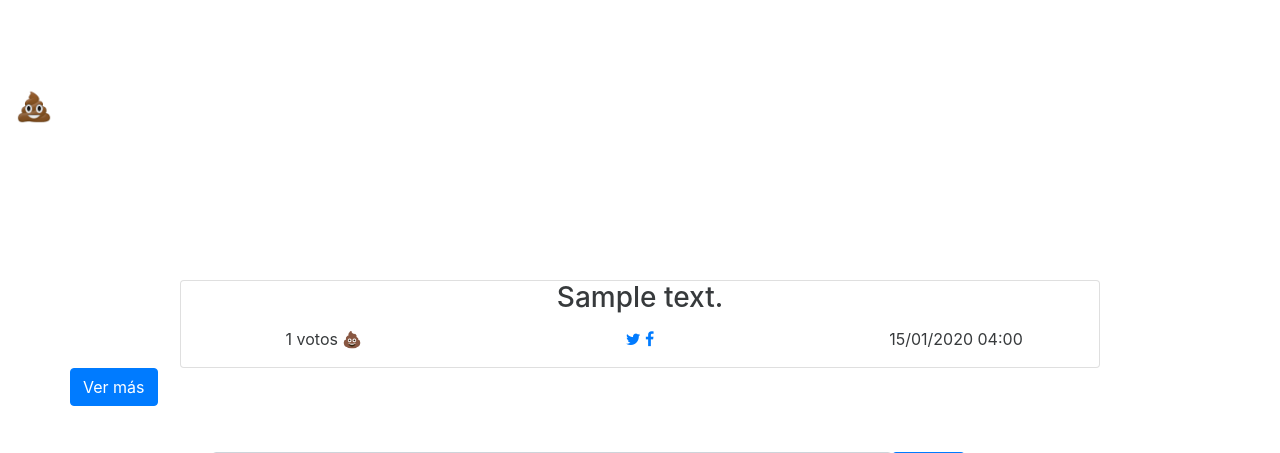
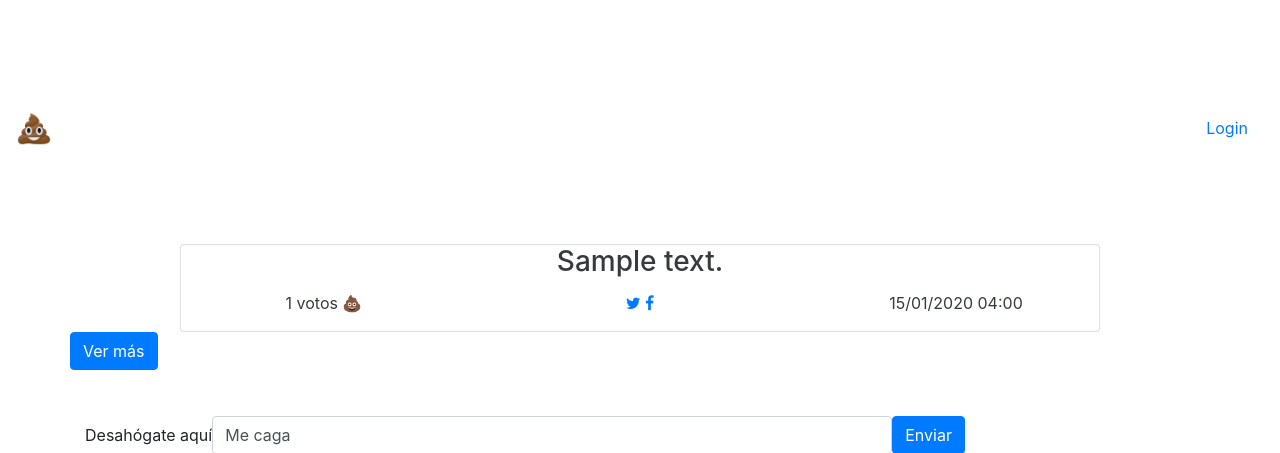
Before and after one commit to gabrielsaldana/sqmc, a Django app: page /1/ in a window 1280 px wide. Shown: the top 453 px of the page. Run offline with Django 3.2, Linux system fonts and the light colour scheme; tables that the repository leaves empty hold one stand-in row (values such as "Sample post"); some libraries are stand-ins or nearby versions.

Commit message:
Adds nav login links, fixes namespace urls

```diff
--- a/sabesqmc/templates/base.html
+++ b/sabesqmc/templates/base.html
@@ -15,15 +15,31 @@
     </head>
     <body style="padding-top: 5em;" class="bg-inverse">
       <nav class="navbar navbar-fixed-top navbar-dark">
+        <a class="navbar-brand" href="/" style="padding:0; margin-top: 0; margin-bottom: 0;"><img height="36px" src="{% static 'imgs/poop.png' %}"></a>
         <ul class="nav navbar-nav">
-          <a class="navbar-brand" href="/" style="padding:0; margin-top: 0; margin-bottom: 0;"><img height="36px" src="{% static 'imgs/poop.png' %}"></a>
                 <li class="nav-item">
-                    <a class="nav-link" href="{% url 'latest' %}">Ver las más recientes</a>
+                    <a class="nav-link" href="{% url 'quotes:latest' %}">Ver las más recientes</a>
                 </li>
                 <li class="nav-item">
-                    <a class="nav-link" href="{% url 'top' %}">Ver las más votadas</a>
+                    <a class="nav-link" href="{% url 'quotes:top' %}">Ver las más votadas</a>
                 </li>
-            </ul>
+        </ul>
+          {% if user.is_authenticated %}
+
+        <div class="btn-group pull-xs-right">
+            <div class="btn-group">
+              <button type="button" class="btn dropdown-toggle" data-toggle="dropdown" aria-haspopup="true" aria-expanded="false">
+                {{ user }}
+              </button>
+              <div class="dropdown-menu">
+                <a class="dropdown-item" href="{{ user.get_absolute_url }}">Perfil</a>
+                <div class="dropdown-divider"></div>
+                <a class="dropdown-item" href="/accounts/logout">Logout</a>
+              </div>
+            </div>
+            {% else %}
+            <div class="pull-xs-right"><a class="nav-link" href="{% url 'account_login' %}">Login</a></div>
+          {% endif %}
         </nav>
         <div class="container">
             <div class="row">
```
